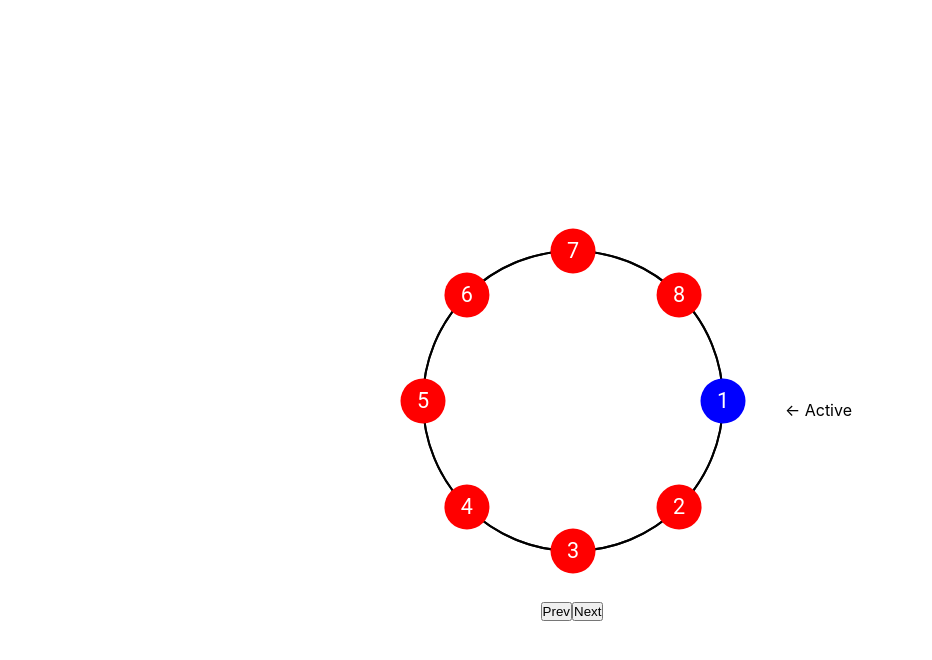
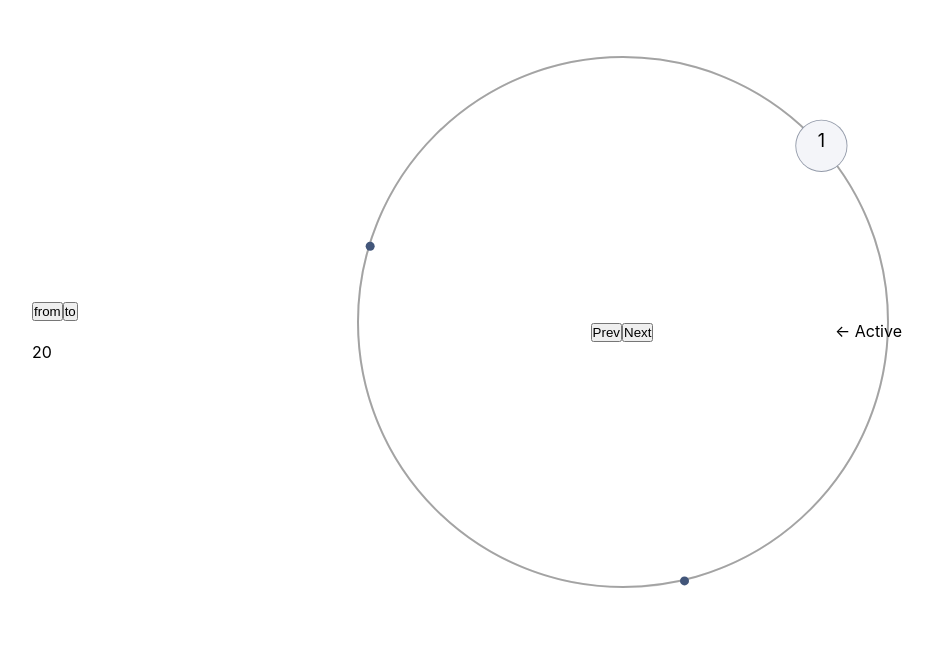
Before and after one commit to Vlad06091992/test-task-only, a React (Create React App) app: page / in a window 1280 px wide. Shown: the top 660 px of the page, without its empty margins (68-1000 px from the left). Built offline with nearby package versions, Linux system fonts and the light colour scheme.

Commit message:
counter base example

```diff
--- a/src/components/app/app.tsx
+++ b/src/components/app/app.tsx
@@ -2,10 +2,25 @@ import * as React from "react";
 
 import s from "./app.module.scss"
 import CircleComponent from "../circle/circle";
-const App = () => (
-  <div className="app" style={{marginTop:'200px'}}>
-    <CircleComponent numPoints={8} />
-  </div>
-);
+import { Counter } from "../../components/counter/counter";
+import { useState } from "react";
+const App = () => {
+
+  const[from,setFrom] = useState(10)
+  const[to,setTo] = useState(20)
+
+ return( <div style={{ marginTop: '300px', marginLeft: '100px' }}>
+   <button onClick={()=>{
+     setTo(100)
+     setFrom(1000)
+   }}>from</button>
+   <button onClick={()=>{
+     setTo(1000)
+     setFrom(100)
+   }}>to</button>
+    <CircleComponent numPoints={3} />
+    <Counter from={from} to={to} />
+  </div>)
+};
 
 export default App;
--- /dev/null
+++ b/src/components/circle/circle.css
@@ -0,0 +1,49 @@
+/*.item {*/
+/*    width: 56px;*/
+/*    height: 56px;*/
+/*    color: white;*/
+/*    text-align: center;*/
+/*    line-height: 50px;*/
+/*    font-size: 24px;*/
+/*    font-family: "Roboto", sans-serif;*/
+/*    border-radius: 100%;*/
+/*    background-color: red;*/
+/*    z-index: 1;*/
+/*    cursor: pointer;*/
+/*}*/
+
+.item {
+    margin: 25px;
+    position: absolute;
+    border-radius: 100%;
+    width: 10px;
+    height: 10px;
+    font-size: 0;
+    background-color: #42567A;
+}
+
+.item:hover {
+    cursor: pointer;
+    position: absolute;
+    top: -25px;
+    left: -25px;
+    font-size: 20px;
+    text-align: center;
+    background: #F4F5F9;
+    width: 56px;
+    height: 56px;
+    border: 1px solid #303E5880;
+}
+
+
+.item.active {
+    position: absolute;
+    top: -25px;
+    left: -25px;
+    font-size: 20px;
+    text-align: center;
+    background: #F4F5F9;
+    width: 56px;
+    height: 56px;
+    border: 1px solid #303E5880;
+}
--- a/src/components/circle/circle.module.scss
+++ b/src/components/circle/circle.module.scss
@@ -20,28 +20,13 @@ body {
   position: relative;
 }
 
-.item {
-  width: 50px;
-  height: 50px;
-  color: white;
-  text-align: center;
-  line-height: 50px;
-  font-size: 24px;
-  font-family: "Roboto", sans-serif;
-  border-radius: 100%;
-  background-color: red;
-  z-index: 1;
-  cursor: pointer;
-}
 
-.item.active {
-  background-color: blue;
-}
+
 
 svg {
-  height: 300px;
+  height: 530px;
   overflow: visible;
-  width: 300px;
+  width: 530px;
   z-index: -1;
   position: absolute;
   top: 50%;
@@ -60,3 +45,8 @@ svg {
   top: 50%;
   right: -30px;
 }
+
+.number{
+  position: relative;
+  top:10px;
+}
--- a/src/components/circle/circle.tsx
+++ b/src/components/circle/circle.tsx
@@ -2,26 +2,29 @@ import React, { useEffect, useLayoutEffect, useRef } from "react";
 import gsap from 'gsap';
 import MotionPathPlugin from 'gsap/MotionPathPlugin';
 import s from './circle.module.scss';
+import './circle.css';
 
-const CircleComponent = ({ numPoints }: any) => {
-  const circlePathRef = useRef<any>(null);
-  const itemsRef = useRef<any>([]);
-  const tl = useRef(gsap.timeline({ paused: true,reversed:true }));
-  const trackerRef = useRef({ item: 0 });
-const wrapper = useRef<any>(null)
+interface CircleComponentProps {
+  numPoints: number;
+}
 
+const CircleComponent: React.FC<CircleComponentProps> = ({ numPoints }) => {
+  const circlePathRef = useRef<SVGSVGElement>(null);
+  const itemsRef = useRef<(HTMLDivElement | null)[]>([]);
+  const tl = useRef<gsap.core.Timeline>({} as gsap.core.Timeline);
+  const trackerRef = useRef<{ item: number }>({ item: 0 });
+  const wrapper = useRef<HTMLDivElement>(null);
 
   const items = itemsRef.current;
 
-
-
-  const numItems = 8;
-  const itemStep = 1 / 8;
+  const numItems = numPoints;
+  const itemStep = 1 / numPoints;
   const wrapProgress = gsap.utils.wrap(0, 1);
   const snap = useRef(gsap.utils.snap(itemStep)).current;
   const wrapTracker = gsap.utils.wrap(0, numItems);
 
   gsap.registerPlugin(MotionPathPlugin);
+
   useLayoutEffect(() => {
     const circlePath = MotionPathPlugin.convertToPath("#holder", false)[0];
     circlePath.id = "circlePath";
@@ -31,20 +34,21 @@ const wrapper = useRef<any>(null)
       motionPath: {
         path: circlePath,
         align: circlePath,
-        alignOrigin: [0.5, 0.5],
-        end: (i:number) => i / 8
+        alignOrigin: [0.4, 0.4],
+        start:-0.12,
+        end: (i: number) => i / numPoints - 0.12,
       } as any,
-      scale: 0.9
+      scale: 0.9,
     });
+
+    tl.current = gsap.timeline({ paused: true, reversed: true });
 
     tl.current.to(wrapper.current, {
       rotation: 360,
-      transformOrigin: 'center',
+      transformOrigin: 'central',
       duration: 1,
-      ease: 'none'
+      ease: 'none',
     });
-
-    console.log(items);
 
     tl.current.to(items, {
       rotation: "-=360",
@@ -53,50 +57,87 @@ const wrapper = useRef<any>(null)
       ease: 'none',
     }, 0);
 
-
     tl.current.to(trackerRef.current, {
-      item: 8,
+      item: numPoints,
       duration: 1,
       ease: 'none',
       modifiers: {
-        item(value) {
-          console.log(value
-          );
-          return wrapTracker(numItems - Math.round(value))
-        }
-      }
+        item(value: number) {
+          return wrapTracker(numItems - Math.round(value));
+        },
+      },
     }, 0);
   }, []);
 
-  function moveWheel(amount:number) {
 
-    // let progress = tl.current.progress();
-    // console.log(progress)
-    // tl.current.progress(wrapProgress(snap(tl.current.progress() + amount)))
-    // // let next = tracker.item;
-    // tl.current.progress(progress);
+  function rotate(i:number) {
+    let current = trackerRef.current.item;
+
+    if (i === current) {
+      return;
+    }
+
+    let diff = current - i;
+
+    if (Math.abs(diff) < (numItems / 2)) {
+      moveWheel(diff * itemStep);
+    } else {
+      let amt = numItems - Math.abs(diff);
+
+      if (current > i) {
+        moveWheel(amt * -itemStep);
+      } else {
+        moveWheel(amt * itemStep);
+      }
+    }
+  }
+
+    function moveWheel(amount: number) {
+    let progress = tl.current.progress();
+    tl.current.progress(wrapProgress(snap(tl.current.progress() + amount)));
+    let next = trackerRef.current.item;
+    tl.current.progress(progress);
+
+    const activeItem = document.querySelector('.item.active');
+    if (activeItem) {
+      activeItem.classList.remove('active');
+    }
+
+    if (items && items[next]) {
+      items[next]?.classList.add('active');
+    }
 
     gsap.to(tl.current, {
       progress: snap(tl.current.progress() + amount),
       modifiers: {
-        progress: wrapProgress
-      }
+        progress: wrapProgress,
+      },
     });
   }
-
-
 
   return (
     <div>
       <div className={s.container}>
         <div className={s.wrapper} ref={wrapper}>
           {Array.from({ length: numPoints }, (_, index) => (
-            <div key={index} className={`${s.item} ${index === 0 ? s.active : ''}`} ref={el => itemsRef.current[index] = el}>
-              {index + 1}
+            <div onClick={()=>rotate(index)}
+              key={index}
+              className={`item ${index === trackerRef.current.item ? 'active' : ''}`}
+              ref={(el) => itemsRef.current[index] = el}
+            >
+              <div className={s.number}>
+                {index + 1}
+
+              </div>
             </div>
           ))}
-          <svg viewBox="0 0 300 300" ref={circlePathRef}>
-            <circle id="holder" className={s.st0} cx="151" cy="151" r="150" />
+          <svg viewBox="0 0 530 530" ref={circlePathRef} >
+            <circle id="holder" className={s.st0} cx="266" cy="266" r="265"   style={{
+              flexShrink: 0,
+              borderRadius: "50%",
+              border: "1px solid var(--Black-blue, #42567A)",
+              opacity: 0.2,
+            }} />
           </svg>
         </div>
         <div className={s.start}>&#8592; Active</div>
@@ -104,8 +145,6 @@ const wrapper = useRef<any>(null)
       <div className={s.container} style={{ textAlign: "center" }}>
         <button id="prev" onClick={() => moveWheel(itemStep)}>Prev</button>
         <button id="next" onClick={() => moveWheel(-itemStep)}>Next</button>
-        {/*<button id="prev" onClick={() => {}}>Prev</button>*/}
-        {/*<button id="next" onClick={() => {}}>Next</button>*/}
       </div>
     </div>
   );
--- /dev/null
+++ b/src/components/counter/counter.tsx
@@ -0,0 +1,19 @@
+import { useLayoutEffect, useRef } from "react";
+import gsap from "gsap";
+
+export const Counter = ({from,to}:any) => {
+  const tl = useRef<gsap.core.Timeline>({} as gsap.core.Timeline);
+
+  const counterRef = useRef(null)
+  useLayoutEffect(()=>{
+    gsap.to(counterRef.current, { innerText: to, duration: 3,
+      snap: {
+        innerText:5
+      }
+    });
+
+
+  },[to,from])
+
+  return (<div ref={counterRef}>{from}</div>)
+}
```
Also changed, not shown: src/components/circle/circle.s.tsx (deleted, +0 -114 lines), src/components/circle/script.js (deleted, +0 -85 lines).
